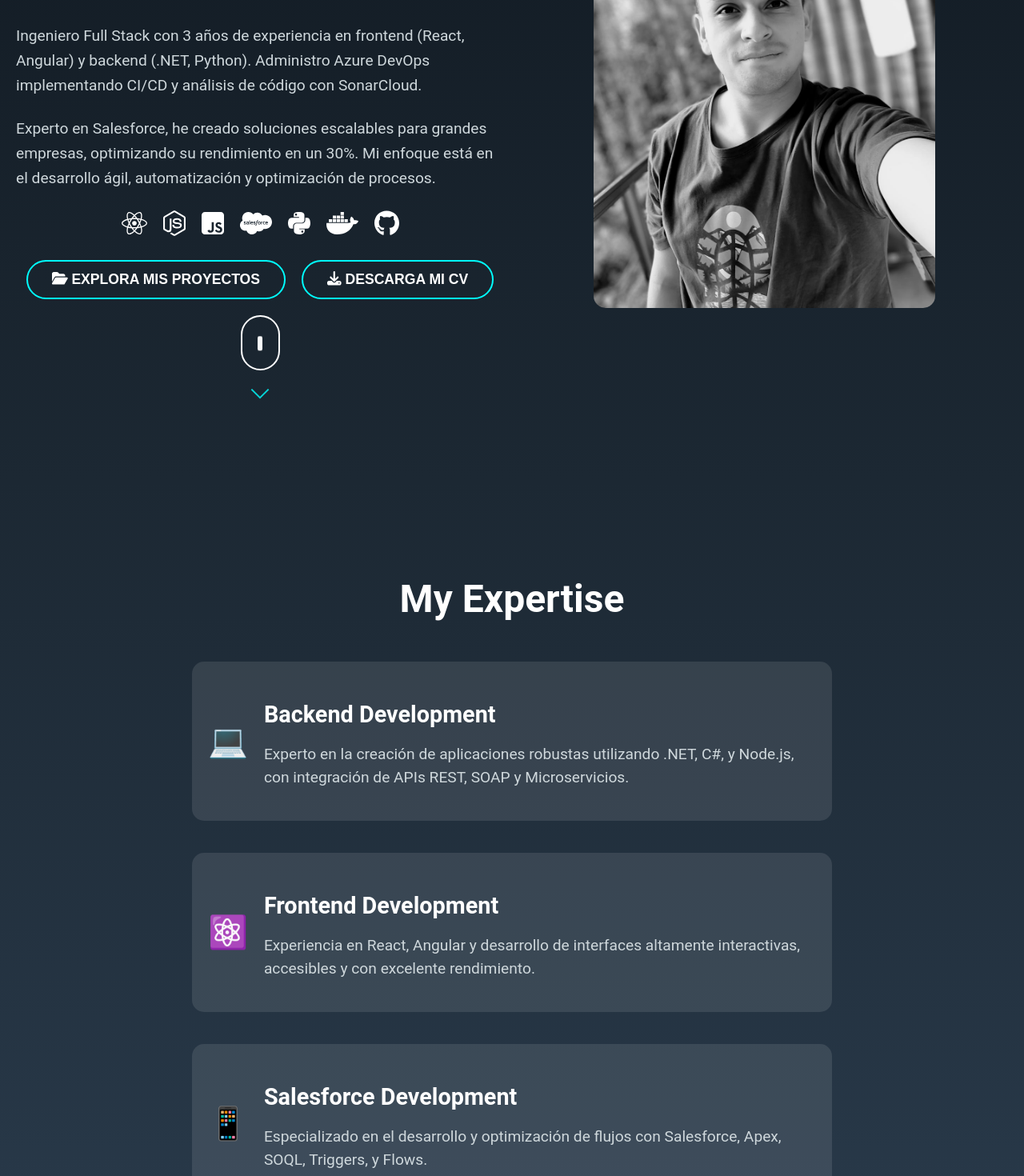
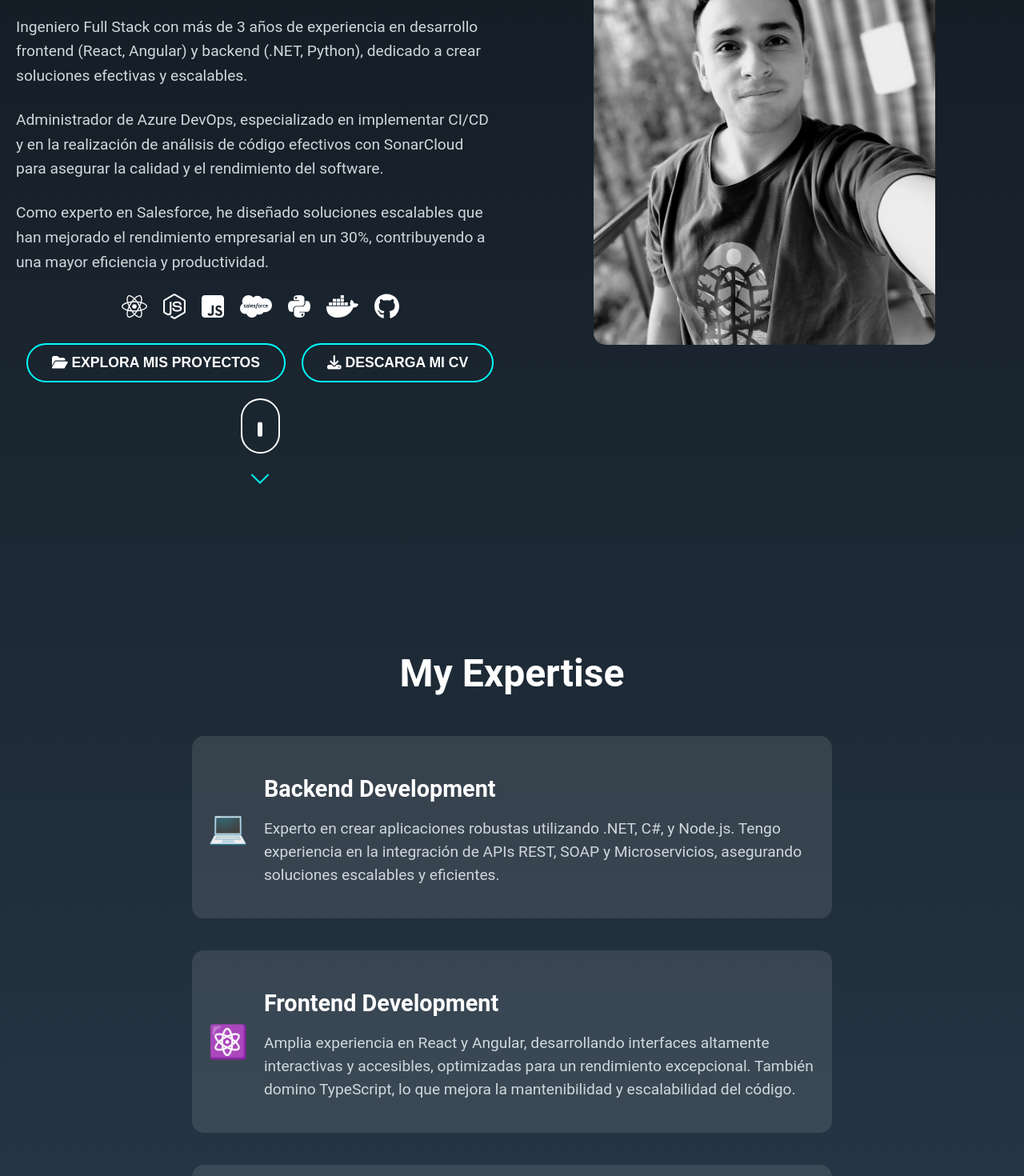
Before and after one commit to Daniel2325/Portfolio, a React (Create React App) app: page / in a window 1280 px wide. Shown: the part 380-1850 px from the top of the page at 80% size. Built offline with nearby package versions, Linux system fonts and the light colour scheme.

Commit message:
Mejoras en textos mas descriptivos y concisos

```diff
--- a/src/sections/Contact.js
+++ b/src/sections/Contact.js
@@ -4,12 +4,12 @@
 const Contact = () => {
     return (
         <section id="contact" className="contact-section">
-            <h2>Let's Get in Touch</h2>
-            <p>If you have a project or just want to say hi, feel free to reach out!</p>
+            <h2>Pongámonos en contacto</h2>
+            <p>Si tienes un proyecto o simplemente quieres saludar, ¡No dudes en comunicarte!</p>
 
             <div className="contact-container">
                 <div className="contact-details contact-card">
-                    <h3 className="contact-title">Contact Information</h3>
+                    <h3 className="contact-title">Información de contacto</h3>
                     <div className="contact-item">
                         <FaEnvelope className="contact-icon"/>
                         <a href="mailto:dan.iban232526@gmail.com">dan.iban232526@gmail.com</a>
@@ -25,18 +25,18 @@
                 </div>
 
                 <div className="contact-form contact-card">
-                    <h3 className="contact-title">Send a Message</h3>
+                    <h3 className="contact-title">Envía un mensaje</h3>
                     <form>
                         <div className="form-group">
-                            <input type="text" name="name" placeholder="Your Name" required />
+                            <input type="text" name="name" placeholder="Nombre" required />
                         </div>
                         <div className="form-group">
-                            <input type="email" name="email" placeholder="Your Email" required/>
+                            <input type="email" name="email" placeholder="Email" required/>
                         </div>
                         <div className="form-group">
-                            <textarea name="message" placeholder="Your Message" required></textarea>
+                            <textarea name="message" placeholder="Message" required></textarea>
                         </div>
-                        <button type="submit" className="send-message-button">Send Message</button>
+                        <button type="submit" className="send-message-button">Enviar Mensaje</button>
                     </form>
                 </div>
             </div>
--- a/src/sections/Experience.js
+++ b/src/sections/Experience.js
@@ -20,20 +20,16 @@
                     <div className="timeline-item">
                         <div className="timeline-date"onClick={() => handleToggle(0)} >2022 - Present</div>
                         <div className={`timeline-content ${expandedItems[0] ? 'expanded' : 'collapsed'}`}>
-                            <FontAwesomeIcon icon={faCode} className="experience-icon" />
-                            <FontAwesomeIcon icon={faDatabase} className="experience-icon" />
-                            <FontAwesomeIcon icon={faProjectDiagram} className="experience-icon" />
                             <h3>Analista Programador</h3>
                             <h4>Metropolitan Touring, Quito, Ecuador</h4>
                             <p>
-                                Responsable de liderar mejoras continuas en los sistemas de la empresa, específicamente en Salesforce y la integración con sistemas hoteleros y de operaciones utilizando patrones de arquitectura para mejorar procesos.
+                                Responsable de liderar mejoras continuas en los sistemas de la empresa, específicamente en Salesforce y en la integración de sistemas hoteleros y de operaciones utilizando patrones de arquitectura para optimizar procesos.
                             </p>
                             <ul>
-                                <li>Mejoras en flujos de Salesforce: Desarrollo y optimización de nuevas funcionalidades en Salesforce mediante Apex, triggers, LWC, y flows, mejorando la eficiencia en los procesos comerciales y operativos.</li>
-                                <li>Soporte de nivel 2: Resolución de errores críticos, asegurando la continuidad de los procesos comerciales y reduciendo tiempos de inactividad.</li>
-                                <li>Integraciones con sistemas hoteleros: Refactorización de las integraciones entre Salesforce y sistemas como Opera y XTS, lo que resultó en una reducción del 90% en errores de conectividad y problemas de timeout.</li>
-                                <li>Automatización de despliegues: Implementación de DevOps Center en Salesforce, lo que permitió una automatización completa del ciclo de vida de despliegue y mejoró el control sobre los entornos.</li>
-                                <li>Integración con JDE: Desarrollo de integraciones con el sistema JDE, mejorando la conectividad y automatización de flujos operativos.</li>
+                                <li>Optimización de flujos en Salesforce: Desarrollé y mejoré funcionalidades mediante Apex, triggers, LWC y flows, logrando un aumento significativo en la eficiencia de los procesos comerciales y operativos.</li>
+                                <li>Resolución de errores críticos: Brindé soporte de nivel 2 para garantizar la continuidad de los procesos comerciales, reduciendo tiempos de inactividad en un 30%.</li>
+                                <li>Integración de sistemas: Refactoricé las integraciones entre Salesforce y sistemas como Opera y XTS, lo que resultó en una reducción del 90% en errores de conectividad y problemas de timeout.</li>
+                                <li>Automatización de despliegues: Implementé DevOps Center en Salesforce, lo que permitió una automatización completa del ciclo de despliegue, mejorando el control sobre los entornos.</li>
                             </ul>
                         </div>
                     </div>
@@ -45,13 +41,12 @@
                             <h3>Programador Júnior</h3>
                             <h4>Metropolitan Touring, En remoto</h4>
                             <p>
-                                Participación en el desarrollo del sistema CORE para el área de operaciones, utilizando tecnologías de última generación como React en el frontend y .NET en el backend, colaborando
-                                en un entorno ágil con DevOps.
+                                Participación en el desarrollo del sistema CORE: Colaboré en la construcción de un nuevo sistema de operaciones, reemplazando una solución obsoleta, lo que mejoró significativamente los tiempos de respuesta y rendimiento de los procesos operativos.
                             </p>
                             <ul>
-                                <li>Desarrollo del sistema CORE: Colaboración en la construcción de un nuevo sistema de operaciones, reemplazando una solución obsoleta, mejorando significativamente los tiempos de respuesta y rendimiento de los procesos operativos.</li>
-                                <li>Automatización de desarrollo: Implementación de pipelines CI/CD con Azure DevOps, lo que permitió reducir en un 99% los tiempos de despliegue y mejorar la calidad del código mediante SonarCloud.</li>
-                                <li>Microservicios y escalabilidad: Diseño e implementación de microservicios en .NET, mejorando la escalabilidad y reduciendo los costos de infraestructura al integrar Docker en los flujos de CI/CD.<span className="highlight">15%</span>.</li>
+                                <li>Automatización de desarrollo: Implementé pipelines de CI/CD con Azure DevOps, logrando una reducción del 99% en los tiempos de despliegue y mejorando la calidad del código mediante SonarCloud.</li>
+                                <li>Microservicios y escalabilidad: Diseñé e implementé microservicios en .NET, aumentando la escalabilidad y reduciendo los costos de infraestructura al integrar Docker en los flujos de CI/CD.</li>
+                                <li>El frontend fue desarrollado utilizando React y TypeScript, lo que permitió una experiencia de usuario más rica y mantenible.<span className="highlight">15%</span>.</li>
                             </ul>
                         </div>
                     </div>
--- a/src/sections/Expertise.js
+++ b/src/sections/Expertise.js
@@ -12,8 +12,7 @@
                         <h3>
                             <span className="highlight pink">Backend</span> Development
                         </h3>
-                        <p> Experto en la creación de aplicaciones robustas utilizando .NET, C#, y Node.js, con
-                            integración de APIs REST, SOAP y Microservicios.</p>
+                        <p> Experto en crear aplicaciones robustas utilizando .NET, C#, y Node.js. Tengo experiencia en la integración de APIs REST, SOAP y Microservicios, asegurando soluciones escalables y eficientes.</p>
                         <div className="tech-icons">
                             <i className="fab fa-node-js"></i>
                             <i className="fab fa-docker"></i>
@@ -30,7 +29,7 @@
                         <h3>
                             <span className="highlight blue">Frontend</span> Development
                         </h3>
-                        <p> Experiencia en React, Angular y desarrollo de interfaces altamente interactivas, accesibles y con excelente rendimiento.</p>
+                        <p> Amplia experiencia en React y Angular, desarrollando interfaces altamente interactivas y accesibles, optimizadas para un rendimiento excepcional. También domino TypeScript, lo que mejora la mantenibilidad y escalabilidad del código.</p>
                     </div>
                 </div>
 
@@ -41,7 +40,7 @@
                         <h3>
                             <span className="highlight orange">Salesforce</span> Development
                         </h3>
-                        <p> Especializado en el desarrollo y optimización de flujos con Salesforce, Apex, SOQL, Triggers, y Flows.</p>
+                        <p>Especializado en la optimización de flujos en Salesforce, incluyendo Apex, SOQL, Triggers y Flows. Me enfoco en soluciones que impulsan la eficiencia operativa y la satisfacción del cliente.</p>
                     </div>
                 </div>
                 {/* DevOps */}
@@ -51,7 +50,7 @@
                             <span className="highlight blue">DevOps</span> & CI/CD
                         </h3>
                         <p>
-                            Implementación de pipelines de CI/CD con Azure DevOps, integración de Docker, y automatización de despliegues.
+                            Implementación de pipelines de CI/CD con Azure DevOps, integrando Docker y automatizando despliegues para mejorar la velocidad y fiabilidad del desarrollo de software.
                         </p>
                         <div className="tech-icons">
                             <i className="fab fa-azure"></i>
--- a/src/sections/Home.js
+++ b/src/sections/Home.js
@@ -61,14 +61,14 @@
                                 DevOps & Salesforce</p>
 
                             <p className="bio">
-                                Ingeniero Full Stack con 3 años de experiencia en frontend (React, Angular) y backend
-                                (.NET, Python).
-                                Administro Azure DevOps implementando CI/CD y análisis de código con SonarCloud.
+                                Ingeniero Full Stack con más de 3 años de experiencia en desarrollo frontend (React,
+                                Angular) y backend (.NET, Python), dedicado a crear soluciones efectivas y escalables.
                             </p>
                             <p className="bio">
-                                Experto en Salesforce, he creado soluciones escalables para grandes empresas,
-                                optimizando su rendimiento en un 30%.
-                                Mi enfoque está en el desarrollo ágil, automatización y optimización de procesos.
+                                Administrador de Azure DevOps, especializado en implementar CI/CD y en la realización de análisis de código efectivos con SonarCloud para asegurar la calidad y el rendimiento del software.
+                            </p>
+                            <p className="bio">
+                                Como experto en Salesforce, he diseñado soluciones escalables que han mejorado el rendimiento empresarial en un 30%, contribuyendo a una mayor eficiencia y productividad.
                             </p>
                             <div className="tech-icons">
                                 <FontAwesomeIcon icon={faReact}/>
```
